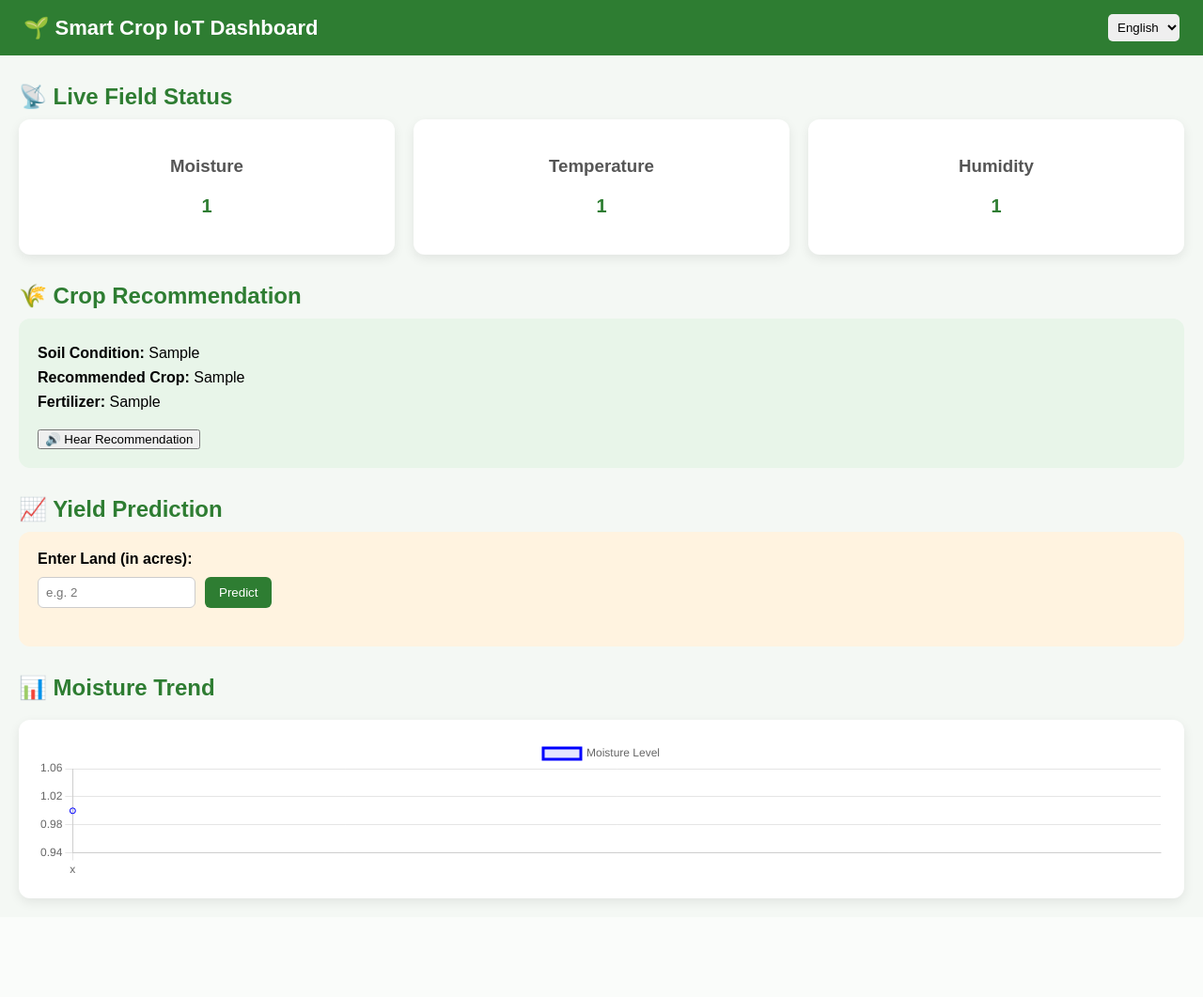
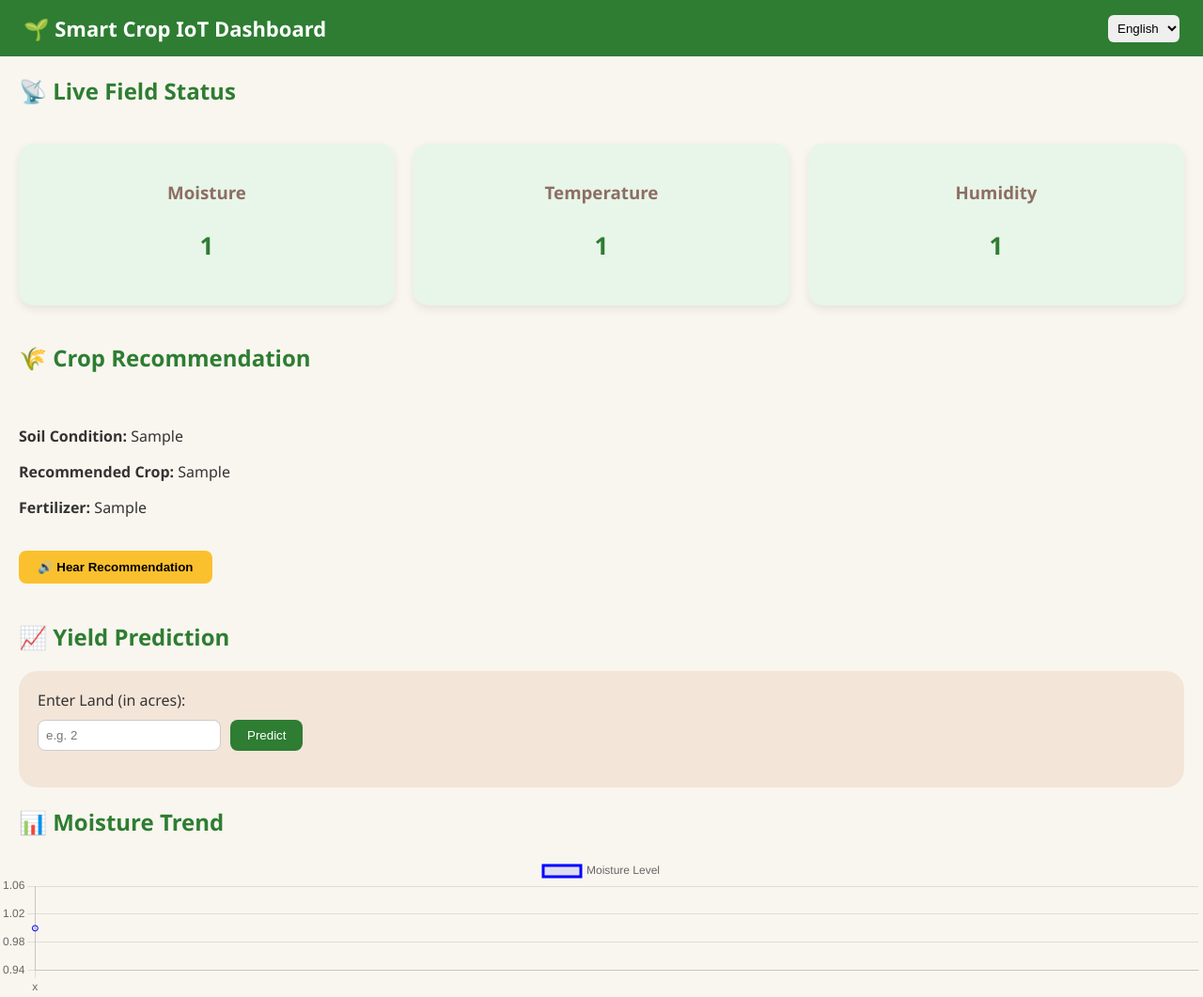
Before and after one commit to divi298/smart-crop_db, a Flask app: page / in a window 1280 px wide. Shown: the whole page at 94% size. Before the commit the page ends 962 px from the top, so only its background shows below. Run offline with Flask 3, Linux system fonts and the light colour scheme; tables that the repository leaves empty hold one stand-in row (values such as "Sample post").

Commit message:
Applied clean rural theme UI

```diff
--- a/static/style.css
+++ b/static/style.css
@@ -1,23 +1,20 @@
-/* ===============================
-   🌍 Global Styles
-================================ */
+/* 🌾 Clean Rural Theme */
+
 body {
-    font-family: Arial, sans-serif;
-    background: #f4f8f4;
     margin: 0;
-    padding: 0;
+    font-family: 'Segoe UI', sans-serif;
+    background-color: #f9f6ef;
+    color: #333;
 }
 
-/* ===============================
-   🟢 Header
-================================ */
+/* Header */
 .main-header {
+    background: #2e7d32;
+    color: white;
+    padding: 15px 25px;
     display: flex;
     justify-content: space-between;
     align-items: center;
-    background: #2e7d32;
-    color: white;
-    padding: 15px 25px;
 }
 
 .main-header h1 {
@@ -25,82 +22,102 @@ body {
     font-size: 22px;
 }
 
-.main-header select {
+select {
     padding: 6px;
-    border-radius: 5px;
+    border-radius: 6px;
     border: none;
 }
 
-/* ===============================
-   📌 Section Titles
-================================ */
-.section-title {
-    margin: 30px 20px 10px 20px;
+/* Section Titles */
+.section-title h2 {
+    color: #2e7d32;
+    margin-left: 20px;
 }
 
-.section-title h2 {
-    margin: 0;
-    color: #2e7d32;
-}
-
-/* ===============================
-   📊 Cards
-================================ */
+/* Cards */
 .cards {
     display: flex;
+    gap: 20px;
+    padding: 20px;
     flex-wrap: wrap;
-    gap: 20px;
-    padding: 0 20px;
 }
 
 .card {
     flex: 1;
     min-width: 220px;
-    background: white;
+    background: #e8f5e9;
     padding: 20px;
-    border-radius: 12px;
+    border-radius: 15px;
     text-align: center;
-    box-shadow: 0 4px 12px rgba(0,0,0,0.08);
+    box-shadow: 0 4px 10px rgba(0,0,0,0.08);
 }
 
 .card h3 {
     margin-bottom: 10px;
-    color: #555;
+    color: #8d6e63;
 }
 
 .card p {
-    font-size: 20px;
+    font-size: 26px;
     font-weight: bold;
     color: #2e7d32;
 }
 
-/* ===============================
-   🌾 Recommendation
-================================ */
+/* Recommendation Card */
 .recommendation {
-    background: #e8f5e9;
-    margin: 0 20px;
     padding: 20px;
-    border-radius: 12px;
 }
 
-.recommendation p {
-    font-size: 16px;
-    margin: 8px 0;
+.recommendation-card {
+    background: #e8f5e9;
+    padding: 30px;
+    border-radius: 20px;
+    text-align: center;
+    box-shadow: 0 5px 15px rgba(0,0,0,0.1);
 }
 
-/* ===============================
-   📈 Yield Section
-================================ */
-.yield-section {
-    background: #fff3e0;
-    margin: 0 20px;
-    padding: 20px;
-    border-radius: 12px;
+.highlight-text {
+    font-size: 32px;
+    color: #2e7d32;
+    margin: 10px 0;
 }
 
-.yield-section label {
+.recommendation button {
+    background: #fbc02d;
+    border: none;
+    padding: 10px 20px;
+    border-radius: 8px;
+    cursor: pointer;
     font-weight: bold;
+    margin-top: 15px;
+}
+
+.recommendation button:hover {
+    background: #f9a825;
+}
+
+/* Progress Bar */
+.progress-container {
+    width: 100%;
+    background: #ddd;
+    border-radius: 20px;
+    margin-top: 10px;
+}
+
+.progress-bar {
+    height: 20px;
+    width: 0%;
+    background: #2e7d32;
+    border-radius: 20px;
+    transition: width 0.5s ease;
+}
+
+/* Yield Section */
+.yield-section {
+    padding: 20px;
+    background: #f3e5d8;
+    margin: 20px;
+    border-radius: 20px;
 }
 
 .yield-input {
@@ -111,45 +128,25 @@ body {
 
 .yield-input input {
     padding: 8px;
-    width: 150px;
-    border-radius: 6px;
+    border-radius: 8px;
     border: 1px solid #ccc;
 }
 
 .yield-input button {
-    padding: 8px 15px;
     background: #2e7d32;
     color: white;
     border: none;
-    border-radius: 6px;
+    padding: 8px 18px;
+    border-radius: 8px;
     cursor: pointer;
 }
 
-.yield-input button:hover {
-    background: #1b5e20;
+.yield-result h3 {
+    color: #8d6e63;
+    margin-top: 15px;
 }
 
-.yield-result {
-    margin-top: 15px;
-    font-size: 18px;
-    font-weight: bold;
-    color: #d84315;
-}
-
-/* ===============================
-   📉 Chart Section
-================================ */
-.chart-section {
-    margin: 20px;
-    background: white;
-    padding: 20px;
-    border-radius: 12px;
-    box-shadow: 0 4px 12px rgba(0,0,0,0.08);
-}
-
-/* ===============================
-   📱 Mobile Responsive
-================================ */
+/* Responsive */
 @media (max-width: 768px) {
     .cards {
         flex-direction: column;
@@ -157,10 +154,5 @@ body {
 
     .yield-input {
         flex-direction: column;
-        align-items: flex-start;
-    }
-
-    .yield-input input {
-        width: 100%;
     }
 }
```
